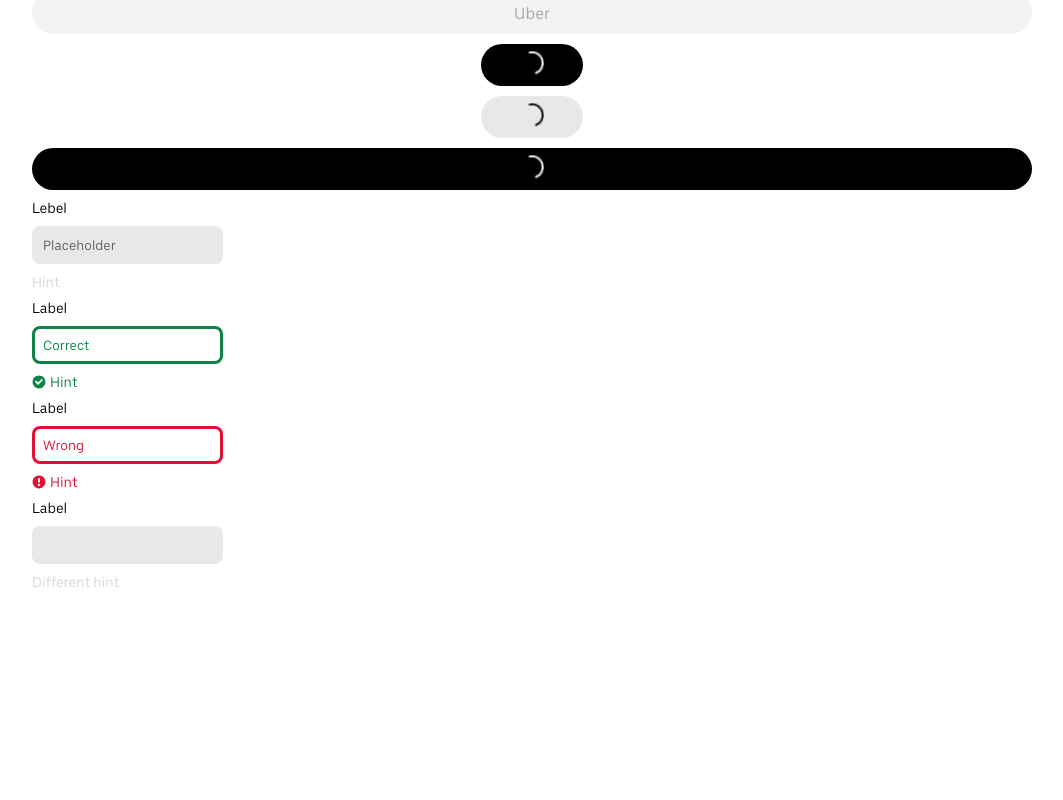
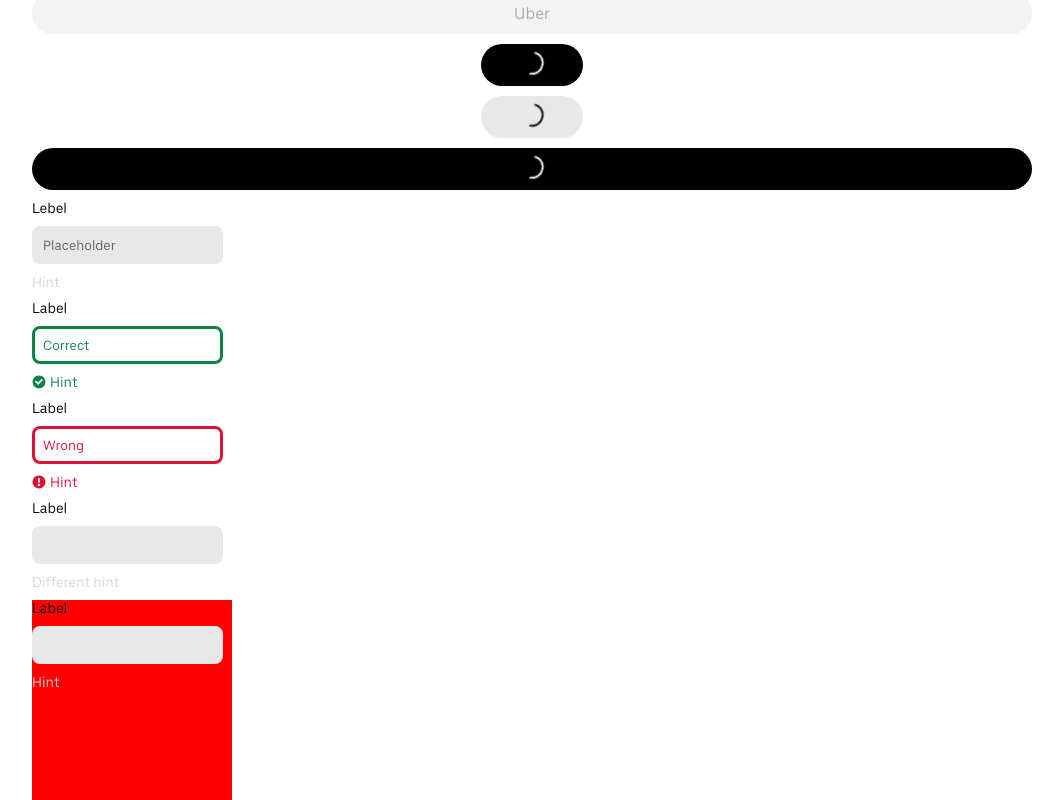
Before and after one commit to nikitavik/uber-coin-frontend, a React (Vite) app: page / in a window 1280 px wide. Shown: the part 273-1073 px from the top of the page, without its empty margins (108-1171 px from the left). Before the commit the page ends 863 px from the top, so only its background shows below. Built offline with nearby package versions, Linux system fonts and the light colour scheme; a web font is replaced by a local one.

Commit message:
Create Modal component

```diff
--- a/src/app/App.tsx
+++ b/src/app/App.tsx
@@ -4,6 +4,7 @@ import './styles/global.scss';
 
 import styles from './App.module.scss';
 import { Button } from '@shared/button';
+import { Modal } from '@shared/modal';
 import { TextField } from '@shared/text-field';
 
 export const App: FC = () => {
@@ -49,6 +50,7 @@ export const App: FC = () => {
                     hasHintCheck
                 />
                 <TextField label="Label" hintText="Different hint" />
+                <Modal type={'logIn'}>{<TextField label={'label'} />}</Modal>
             </div>
         </>
     );
--- /dev/null
+++ b/src/shared/modal/index.ts
@@ -0,0 +1 @@
+export { Modal } from './ui/Modal';
--- /dev/null
+++ b/src/shared/modal/ui/Modal.module.scss
@@ -0,0 +1,13 @@
+.logIn {
+    width: 200px;
+    height: 200px;
+}
+
+.signUp {
+    width: 200px;
+    height: 200px;
+}
+
+.modal {
+    background-color: red;
+}
--- /dev/null
+++ b/src/shared/modal/ui/Modal.tsx
@@ -0,0 +1,24 @@
+import { FC, ComponentPropsWithoutRef, PropsWithChildren } from 'react';
+import clsx from 'clsx';
+import styles from './Modal.module.scss';
+
+type ModalType = 'logIn' | 'signUp';
+
+const modalTypeClassNameByType: Record<ModalType, string> = {
+    logIn: styles.logIn,
+    signUp: styles.signUp,
+};
+
+type ModalProps = {
+    type: ModalType;
+} & PropsWithChildren<ComponentPropsWithoutRef<'div'>>;
+
+export const Modal: FC<ModalProps> = (props) => {
+    const { children, type, ...restProps } = props;
+
+    return (
+        <div className={clsx(styles.modal, modalTypeClassNameByType[type])} {...restProps}>
+            {children}
+        </div>
+    );
+};
--- /dev/null
+++ b/src/widgets/log-in-modal/index.ts
@@ -0,0 +1 @@
+export * from './ui/LogInModal';
--- /dev/null
+++ b/src/widgets/log-in-modal/ui/LogInModal.module.scss
@@ -0,0 +1,3 @@
+.modal {
+    width: 300px;
+}
```
Also changed, not shown: src/widgets/log-in-modal/ui/LogInModal.tsx (added, +7 -0 lines).
